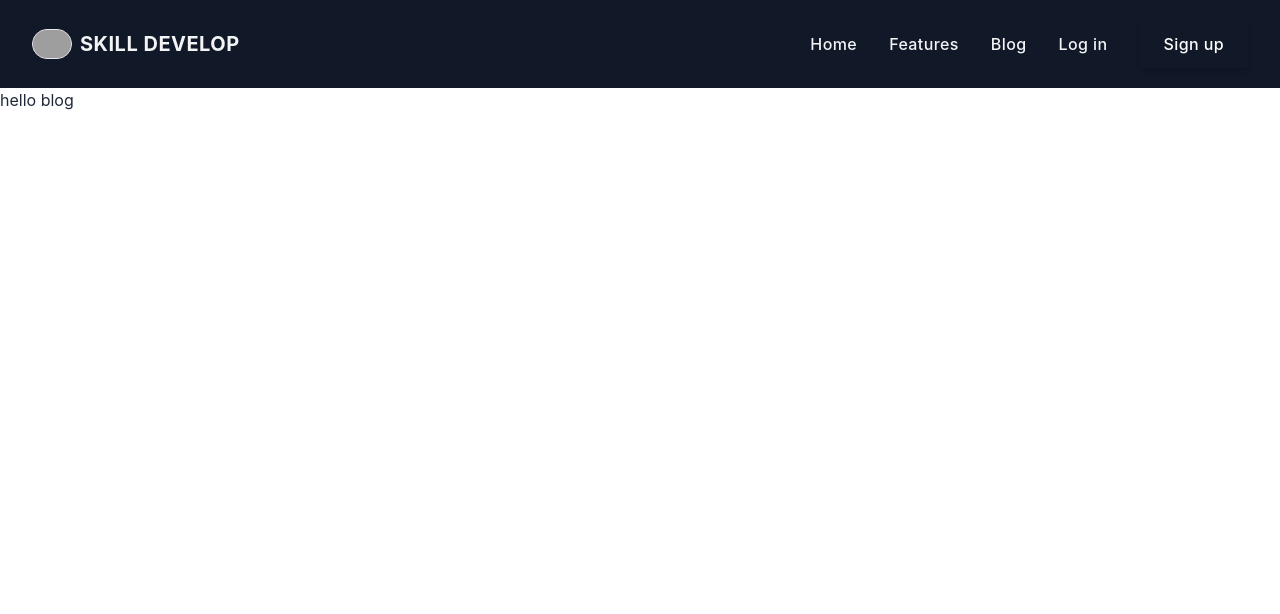
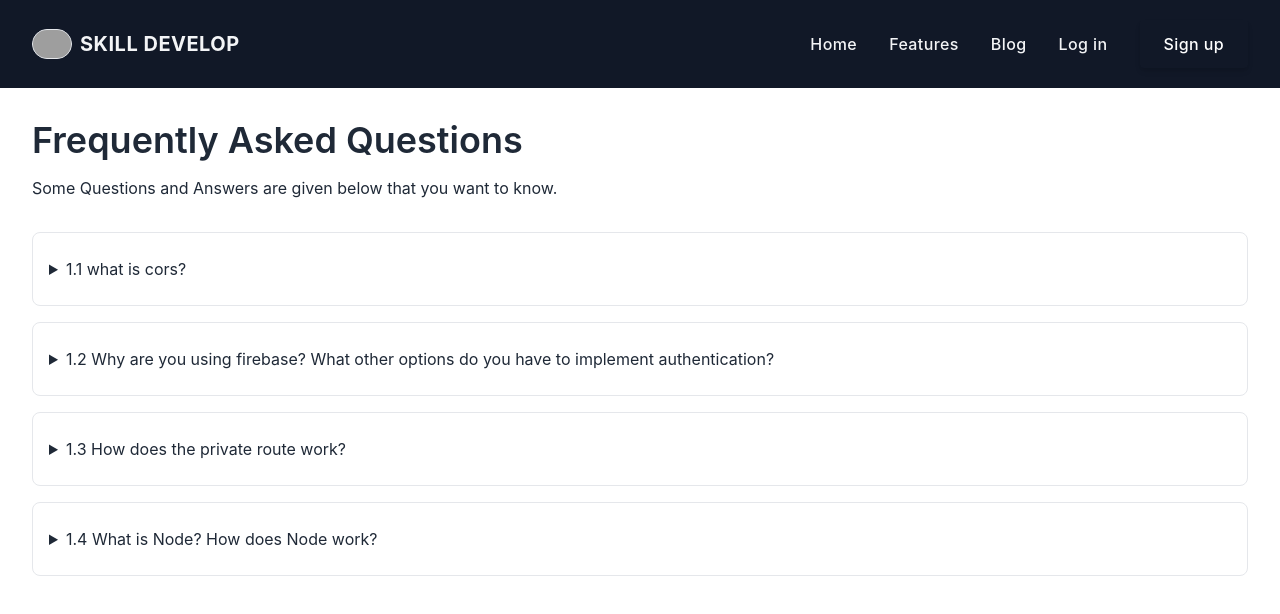
Before and after one commit to rifatahmed787/B610-Learning-Platform-Assignment-client, a React (Create React App) app: page /blog in a window 1280 px wide. Shown: the top 614 px of the page. Built offline with nearby package versions, Linux system fonts and the light colour scheme; grey boxes are pictures that could not be loaded.

Commit message:
blog first question added

```diff
--- a/src/components/Blog/Blog.js
+++ b/src/components/Blog/Blog.js
@@ -3,7 +3,58 @@ import React from "react";
 const Blog = () => {
   return (
     <div>
-      <p>hello blog</p>
+      <section className="dark:bg-gray-800 dark:text-gray-100">
+        <div className="container flex flex-col justify-center px-4 py-8 mx-auto md:p-8">
+          <h2 className="text-2xl font-semibold sm:text-4xl">
+            Frequently Asked Questions
+          </h2>
+          <p className="mt-4 mb-8 dark:text-gray-400">
+            Some Questions and Answers are given below that you want to know.
+          </p>
+          <div className="space-y-4">
+            <details className="w-full border rounded-lg">
+              <summary className="px-4 py-6 focus:outline-none focus-visible:ring-violet-400">
+                1.1 what is cors?
+              </summary>
+              <p className="px-4 py-6 pt-0 ml-4 -mt-4 dark:text-gray-400">
+                Cors stands for Cross-Origin Resource Sharing (CORS).It is a
+                browser security feature that restricts cross-origin HTTP
+                requests that are initiated from scripts running in the browser.
+              </p>
+            </details>
+            <details className="w-full border rounded-lg">
+              <summary className="px-4 py-6 focus:outline-none focus-visible:ring-violet-400">
+                1.2 Why are you using firebase? What other options do you have
+                to implement authentication?
+              </summary>
+              <p className="px-4 py-6 pt-0 ml-4 -mt-4 dark:text-gray-400">
+                Tincidunt ut hac condimentum rhoncus phasellus nostra. Magna
+                porttitor egestas tincidunt neque vehicula potenti.{" "}
+              </p>
+            </details>
+            <details className="w-full border rounded-lg">
+              <summary className="px-4 py-6 focus:outline-none focus-visible:ring-violet-400">
+                1.3 How does the private route work?
+              </summary>
+              <p className="px-4 py-6 pt-0 ml-4 -mt-4 dark:text-gray-400">
+                Justo libero tellus integer tincidunt justo semper consequat
+                venenatis aliquet imperdiet. Ultricies urna proin fusce nulla
+                pretium sodales vel magna et massa euismod vulputate sed.{" "}
+              </p>
+            </details>
+            <details className="w-full border rounded-lg">
+              <summary className="px-4 py-6 focus:outline-none focus-visible:ring-violet-400">
+                1.4 What is Node? How does Node work?
+              </summary>
+              <p className="px-4 py-6 pt-0 ml-4 -mt-4 dark:text-gray-400">
+                Justo libero tellus integer tincidunt justo semper consequat
+                venenatis aliquet imperdiet. Ultricies urna proin fusce nulla
+                pretium sodales vel magna et massa euismod vulputate sed.{" "}
+              </p>
+            </details>
+          </div>
+        </div>
+      </section>
     </div>
   );
 };
```
